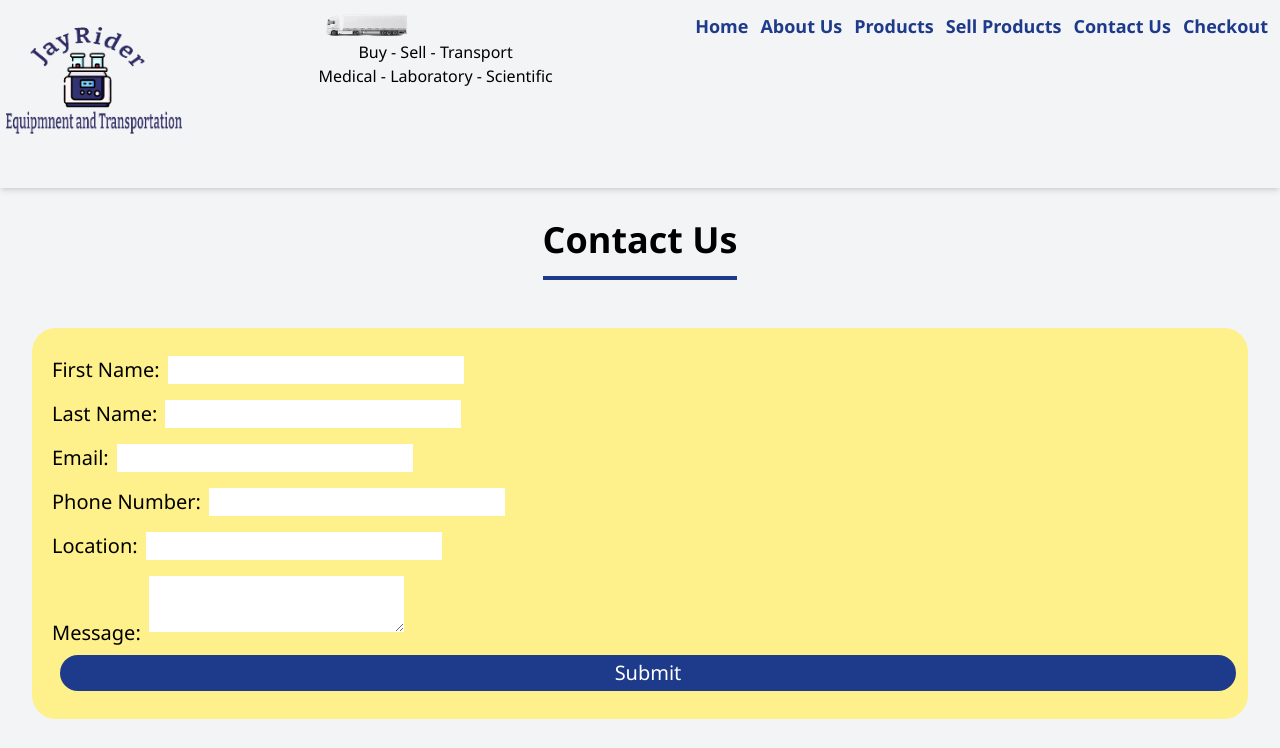
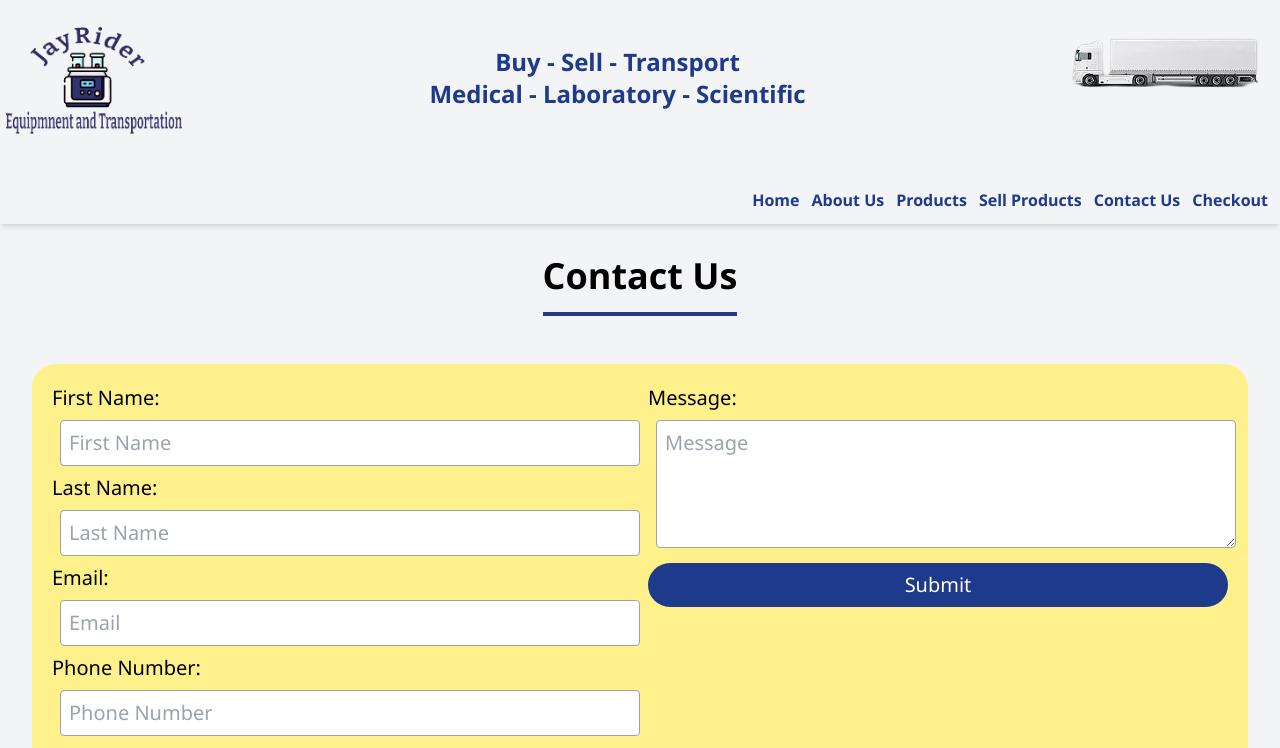
Before and after one commit to breiaswanigan01/JayRiderLLC, a React (Create React App) app: page /contactus in a window 1280 px wide. Shown: the top 748 px of the page. Built offline with nearby package versions, Linux system fonts and the light colour scheme.

Commit message:
updated homepage and contact and footer

```diff
--- a/src/App.js
+++ b/src/App.js
@@ -29,6 +29,7 @@ function App() {
 <Route path="/signup" element={<Signup />} />
 <Route path="/profile" element={<Profile />} /> */}
         </Routes>
+
       </div>
     </>
   );
--- a/src/components/Footer.js
+++ b/src/components/Footer.js
@@ -10,9 +10,9 @@ import { Link } from "react-router-dom";
 
 const Footer = () => {
   return (
-    <footer className="  text-black p-6 pt-96 ">
-      <div className="lg:flex ">
-        <div className="mb-8">
+    <footer className="  text-black p-6  ">
+      <div className="md:flex md:justify-between md:m-4 lg:flex lg:justify-between  ">
+        <div className="mb-8 m-2 ">
           {/* display logo again */}
           <Link to="/">
             <img src={logo} alt="logo" className="w-40 md:w-36 lg:w-44" />
@@ -29,11 +29,11 @@ const Footer = () => {
             </a>
           </p>
         </div>
-        <div>
-          <div className="text-4xl font-semibold mb-4 md:flex"> </div>
+        <div className="">
+          <div className="text-4xl font-semibold mb-4  "> </div>
           <h1 className=" text-3xl pb-2 text-blue-900">Quick Links</h1>
-          {/* <div className=""> */}
-          <ul className="md:flex lg:grid ">
+          <div className="flex">
+            <ul className="  md:whitespace-nowrap lg:grid md:justify-between ">
               <li className="   hover:bg-gray-400 md:hover:bg-gray-200 lg:hover:bg-gray-400">
                 <a href="/" className=" md:mr-3">
                   Home
@@ -62,29 +62,36 @@ const Footer = () => {
             </ul>
           </div>
         </div>
+      </div>
       <div className="lg:flex lg:place-content-end  ">
         <div className="mt-8 flex lg:place-content-end cursor-pointer ">
-       <Link to="/checkout" >
+          <Link to="/checkout">
             <img
               src={discover}
               alt="discovercard"
               className="w-14 h-14 opacity-50 hover:opacity-100"
             />
           </Link>
+          <Link to="/checkout">
             <img
               src={visaSvg}
               className="w-14 h-14 opacity-50 hover:opacity-100"
             />
+          </Link>
+          <Link to="/checkout">
             <img
               src={amex}
               alt="americanexpress"
               className="w-14 h-14  opacity-50 hover:opacity-100"
             />
+          </Link>
+          <Link to="/checkout">
             <img
               src={masterCard}
               alt="mastercard"
               className="w-14 h-14  opacity-50 hover:opacity-100"
             />
+          </Link>
         </div>
       </div>
       {/* </div> */}
--- a/src/components/Main.js
+++ b/src/components/Main.js
@@ -1,25 +1,88 @@
-import React from "react";
-import homepageImg from "../images/robotarm-lab-istock.jpeg";
+import React, { useRef } from "react";
+import homepageImg from "../images/med-room.jpg";
 import Card from "./Card";
+import medImg1 from "../images/modern-healthcare.jpg";
+import labImg1 from "../images/labequipment-2.jpeg";
+import labImg2 from "../images/centrifuge-machine-istock_1699880690162.jpeg";
+import medImg2 from "../images/med-equipment-2.jpeg";
+import medImg3 from "../images/robotarm-lab-istock.jpeg";
+import labImg3 from "../images/woman-lab.jpeg";
+import labImg4 from "../images/lab-people.jpeg";
+import { MdChevronLeft, MdChevronRight } from "react-icons/md";
+
 const Main = () => {
+  const sliderRef = useRef(null);
+
+  const scrollLeft = () => {
+    if (sliderRef.current) {
+      sliderRef.current.scrollBy({
+        left: -200,
+        behavior: "smooth",
+      });
+    }
+  };
+
+  const scrollRight = () => {
+    if (sliderRef.current) {
+      sliderRef.current.scrollBy({
+        left: 200,
+        behavior: "smooth",
+      });
+    }
+  };
+
   return (
     <>
       <h1 className="text-center text-3xl md:text-4xl lg:text-5xl font-bold mt-5  mb-8 md:mb-5 p-1 text-blue-900">
         Welcome to JayRider Equipment and Transportation
       </h1>
 
-      <div className="text-center md:relative md:flex md:justify-between md:text-xl ">
-        {/* Mobile-friendly content */}
-        <Card
+      {/* <div className="text-center md:relative md:flex md:justify-between md:text-xl "> */}
+      {/* Mobile-friendly content */}
+      {/* <Card
           className=""
           description="We buy, sell, and transport laboratory, scientific, and medical
         equipment!"
           button="Explore Products"
+        /> */}
+
+      {/* <div> */}
+      <div className="flex items-center justify-center ">
+        <MdChevronLeft
+          onClick={scrollLeft}
+          className="text-blue-600 text-4xl cursor-pointer lg:hidden"
         />
+        <div
+          ref={sliderRef}
+          className="flex overflow-x-auto space-x-4 p-2"
+          style={{
+            width: "100%",
+            scrollBehavior: "smooth",
+            scrollBehavior: "smooth",
+            scrollbarWidth: "none", // Hide the scrollbar
+            "-ms-overflow-style": "none",
+          }}
+        >
+          <div className="flex  ">
+            <img src={medImg1} className="w-48 h-48" />
+            <img src={labImg1} className="w-48 h-48" />
+            <img src={labImg2} className="w-48 h-48" />
+            <img src={medImg2} className="w-48 h-48" />
+            <img src={medImg3} className="w-48 h-48" />
+            <img src={labImg3} className="w-48 h-48" />
+            <img src={labImg4} className="w-48 h-48" />
+          </div>
+        </div>
+        <MdChevronRight
+          onClick={scrollRight}
+          className="text-blue-600 text-4xl cursor-pointer lg:hidden"
+        />
+      </div>
 
-        {/* <div> */}
+      {/* </div> */}
+      <div>
         <img
-          className=" mt-4 w-full h-[75vh] object-cover  md:w-[50%] md:h-[100vh]  "
+          className=" mt-4 w-full h-[100vh] object-cover   "
           src={homepageImg}
           alt="homepage-img"
         />
--- a/src/components/Navbar.js
+++ b/src/components/Navbar.js
@@ -14,25 +14,31 @@ const Navbar = () => {
     setShowNav(false);
   };
   return (
-    // logo
     <>
-    {/* flex justify-between p-1.5 mb-8 shadow-md */}
       {/* // md screen and bigger nav bar */}
+      <div className=" p-1.5 mb-8 shadow-md ">
+        <div className=" flex justify-between">
+          <Link to="/">
+            <img src={logo} className="w-44 " alt="Logo" />
+          </Link>
+          <div className="whitespace-nowrap mt-10 text-blue-900 font-bold">
+            <div className=" text-center ">
+              <p className=" text-lg lg:text-2xl ">Buy - Sell - Transport </p>
+              <p className="text-lg lg:text-2xl ">
+                Medical - Laboratory - Scientific{" "}
+              </p>
+            </div>
+          </div>
+          <div className="mt-3 text-right">
+            <img src={truckImg} className="w-44 md:w-auto" alt="Truck" />
+          </div>
+        </div>
 
-      <div className="flex justify-between p-1.5 mb-8 shadow-md">
-        <Link to="/">
-          <img src={logo} className="bg-gray-100 w-24 lg:w-44" />{" "}
-        </Link>
-        <div className="text-center">
-          <div className="">
-          <img src={truckImg} className="w-24 "/>
-          </div>
-        <p className="">Buy - Sell - Transport</p>
-        <p>Medical - Laboratory - Scientific</p>
-        </div>
+        {/*  smaller screen nav bar  */}
+
         <div className="text-right ">
           <div className="hidden md:block">
-            <div className="nav-links flex justify-between text-lg ">
+            <div className="nav-links flex justify-end text-md lg:text-large ">
               <Link to="/" className="p-1.5 font-extrabold text-blue-900">
                 Home
               </Link>
@@ -68,9 +74,8 @@ const Navbar = () => {
               </Link>
             </div>
           </div>
-          {/*  smaller screen nav bar  */}
 
-          <div className=" md:hidden relative ">
+          <div className="  md:hidden  ">
             <button onClick={toggleNav}>
               <FontAwesomeIcon
                 icon={showNav ? faBars : faBars}
--- a/src/pages/ContactUs.js
+++ b/src/pages/ContactUs.js
@@ -70,79 +70,85 @@ const ContactUs = () => {
           Contact Us
         </h1>
       </div>
-      <div className=" m-8 text-xl bg-yellow-200  rounded-3xl p-5 ">
+      <div className="m-8 text-xl bg-yellow-200 rounded-3xl p-5">
         <form onSubmit={handleSubmit}>
-          <label className="text">
+          <div className="grid grid-cols-2 gap-4">
+            <div className="col-span-1">
+              <label className="block">
                 First Name:
                 <input
                   type="text"
+                  placeholder="First Name"
                   name="firstName"
                   value={formData.firstName}
                   onChange={handleChange}
-              className="m-2"
+                  className="m-2 p-2 rounded border border-gray-400 focus:outline-none focus:border-blue-500 w-full"
                 />
               </label>
-          <br />
-          <label>
+              <label className="block">
                 Last Name:
                 <input
                   type="text"
+                  placeholder="Last Name"
                   name="lastName"
                   value={formData.lastName}
                   onChange={handleChange}
-              className="m-2"
+                  className="m-2 p-2 rounded border border-gray-400 focus:outline-none focus:border-blue-500 w-full"
                 />
               </label>
-          <br />
-          <label>
+              <label className="block">
                 Email:
                 <input
                   type="email"
+                  placeholder="Email"
                   name="email"
                   value={formData.email}
                   onChange={handleChange}
-              className="m-2"
+                  className="m-2 p-2 rounded border border-gray-400 focus:outline-none focus:border-blue-500 w-full"
                 />
               </label>
-          <br />
-          <label>
+              <label className="block">
                 Phone Number:
                 <input
                   type="tel"
+                  placeholder="Phone Number"
                   name="phoneNumber"
                   value={formData.phoneNumber}
                   onChange={handleChange}
-              className="m-2"
+                  className="m-2 p-2 rounded border border-gray-400 focus:outline-none focus:border-blue-500 w-full"
                 />
               </label>
-          <br />
-          <label>
+              <label className="block">
                 Location:
                 <input
                   type="text"
+                  placeholder="Location"
                   name="location"
                   value={formData.location}
                   onChange={handleChange}
-              className="m-2"
+                  className="m-2 p-2 rounded border border-gray-400 focus:outline-none focus:border-blue-500 w-full"
                 />
               </label>
-          <br />
-          <label>
+            </div>
+            <div className="col-span-1">
+              <label className="block">
                 Message:
                 <textarea
                   name="message"
+                  placeholder="Message"
                   value={formData.message}
                   onChange={handleChange}
-              className="m-2"
+                  className="m-2 p-2 rounded border border-gray-400 focus:outline-none focus:border-blue-500 w-full h-32"
                 />
               </label>
-          <br />
               <button
                 type="submit"
-            className="text-white p-1 m-2 bg-blue-900 hover:bg-blue-700 rounded-3xl w-full"
+                className="text-white p-2 bg-blue-900 hover:bg-blue-700 rounded-3xl w-full focus:outline-none"
               >
                 Submit
               </button>
+            </div>
+          </div>
         </form>
       </div>
       <div className="text-4xl grid">
```
Also changed, not shown: package.json (+9 -2 lines), 2 other files (tests, documents, lock files or other folders). Lines whose indentation alone changed are shown as unchanged.
